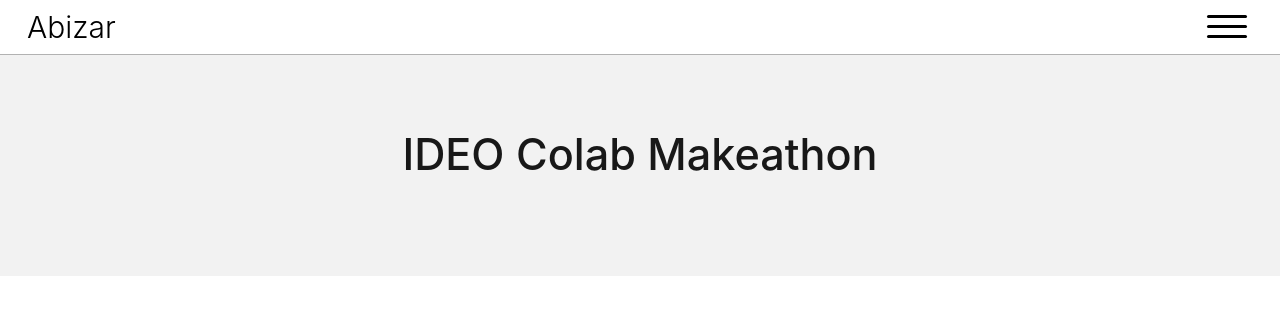
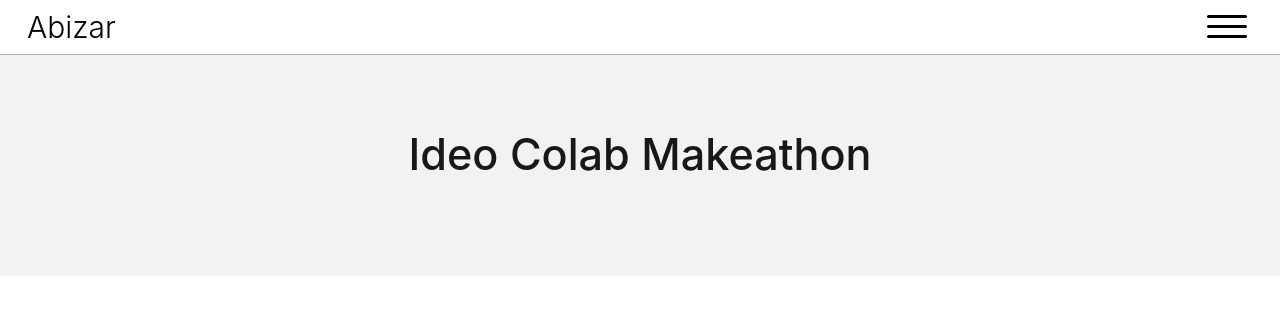
Before and after one commit to abizzaar/Personal-Website, a website: page IDEO/ideo.html in a window 1280 px wide. Shown: the top 326 px of the page. Drawn offline with nearby package versions, Linux system fonts and the light colour scheme; files that its build step writes are made by us from their sources.

Commit message:
Revert ".."
This reverts commit b2eafa40a54bd285f0296b3cab374d642fbc9829.

```diff
--- a/IDEO/ideo.html
+++ b/IDEO/ideo.html
@@ -29,7 +29,7 @@
         <div><a onclick="location.href = '../IDEO/ideo.html'">IDEO Colab Makeathon</a></div>
     </div>
 
-    <div class="pageHeading">IDEO colab makeathon</div>
+    <div class="pageHeading">ideo colab makeathon</div>
     <div class="maxWidthContainer">
     <div class="descrRowContainer">
         <h2 class="descrProjectLeft">
```
Also changed, not shown: CocoHealth/cocohealth.html (+1 -1 lines), dist/CocoHealth/cocohealth.html, dist/IDEO/ideo.html.
